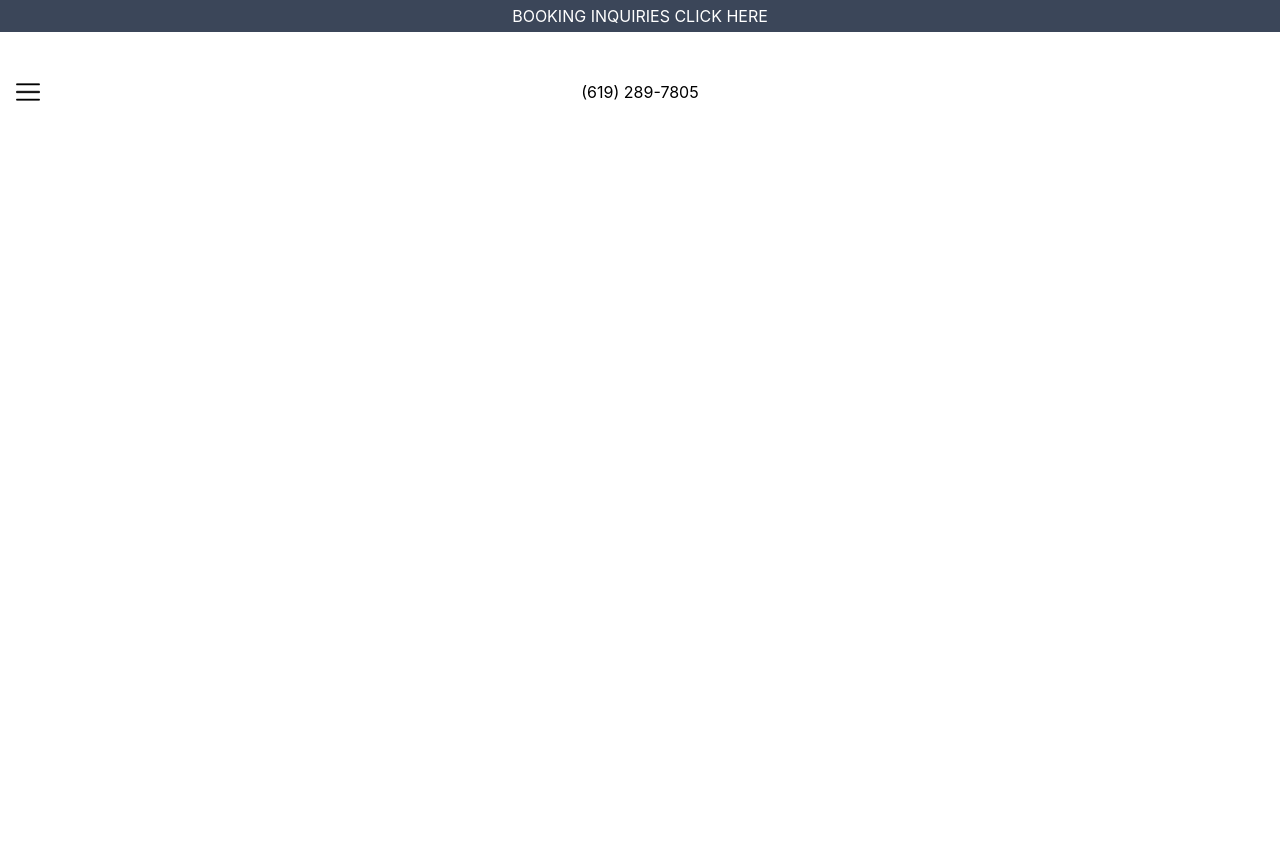
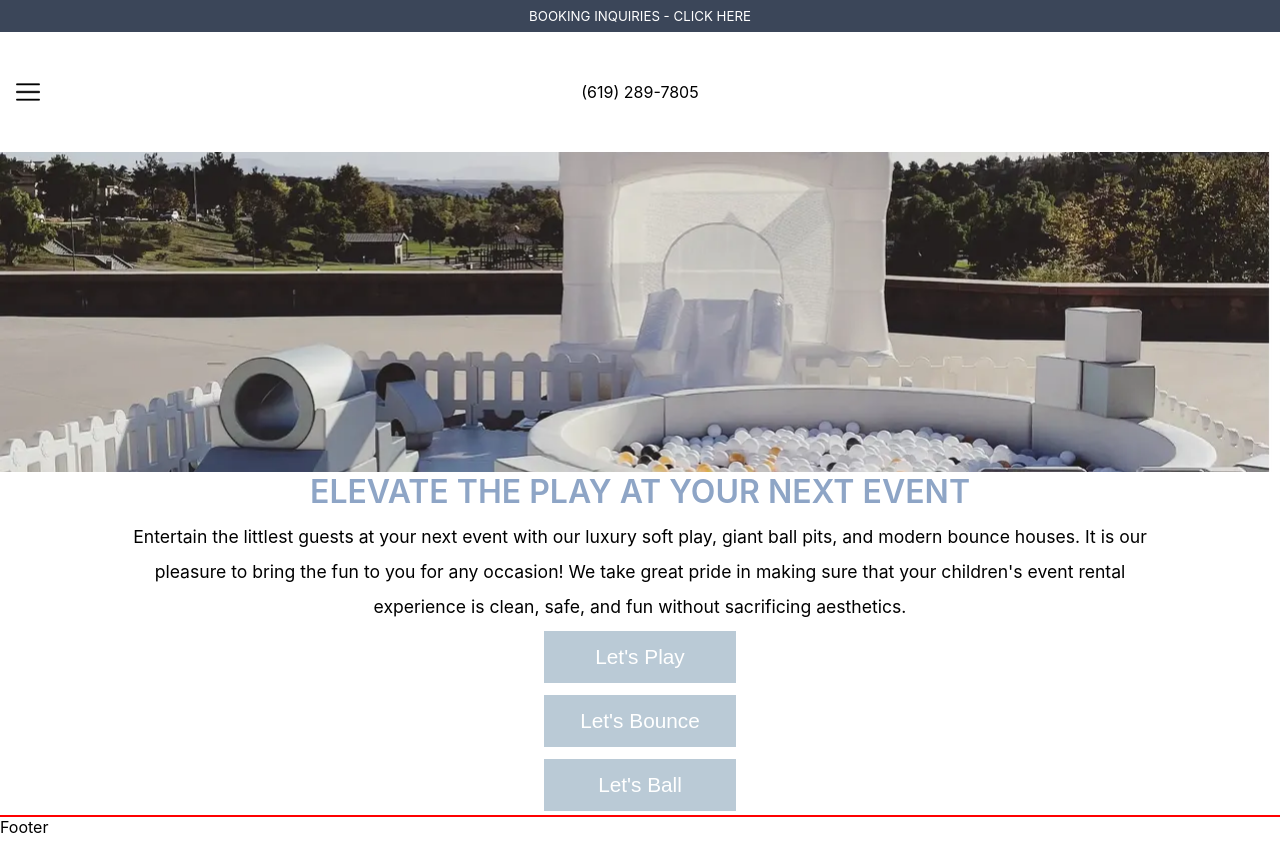
Before and after one commit to EndingNever/softplay, a React (Create React App) app: page / in a window 1280 px wide. Before the commit the page ends 800 px from the top, so only its background shows below. Built offline with nearby package versions, Linux system fonts and the light colour scheme.

Commit message:
styling, begin footer

```diff
--- a/src/App.js
+++ b/src/App.js
@@ -1,14 +1,16 @@
-import logo from './logo.svg';
 import './App.css';
 import MainDisplay from './components/mainDisplay/MainDisplay';
 import Navbar from './components/navbar/Navbar';
 import Inquiries from './components/inquiries/Inquiries';
+import Footer from './components/footer/Footer';
 
 function App() {
   return (
 <div>
   <Inquiries />
   <Navbar />
+  <MainDisplay />
+  <Footer />
 </div>
   );
 }
--- /dev/null
+++ b/src/components/buttons/Buttons.js
@@ -0,0 +1,10 @@
+import React from 'react'
+import styles from './Buttons.module.scss'
+
+export default function Buttons(props) {
+  return (
+    <button className={styles.button}>
+      <p>{props.text}</p>
+    </button>
+  )
+}
--- /dev/null
+++ b/src/components/buttons/Buttons.module.scss
@@ -0,0 +1,9 @@
+.button {
+  padding: 14px;
+  width: 12rem;
+  background-color: #BACAD6;
+  border: none;
+  margin: 6px;
+  color: white;
+  font-size: 1.3rem;
+}
--- /dev/null
+++ b/src/components/footer/Footer.js
@@ -0,0 +1,10 @@
+import React from 'react'
+import styles from './footer.module.scss'
+
+export default function Footer() {
+  return (
+    <div className={styles.footerContainer}>
+      Footer
+    </div>
+  )
+}
--- /dev/null
+++ b/src/components/footer/footer.module.scss
@@ -0,0 +1,5 @@
+.footerContainer{
+  outline: 2px solid red;
+  height: 3rem;
+  width: 100vw;
+}
--- a/src/components/inquiries/Inquiries.js
+++ b/src/components/inquiries/Inquiries.js
@@ -4,7 +4,7 @@ import styles from './inquiries.module.scss'
 export default function Inquiries() {
   return (
     <div className={styles.inquiries}>
-      BOOKING INQUIRIES CLICK HERE
+      <h5>BOOKING INQUIRIES - CLICK HERE</h5>
     </div>
   )
-}
+};
--- a/src/components/inquiries/inquiries.module.scss
+++ b/src/components/inquiries/inquiries.module.scss
@@ -5,4 +5,8 @@
   align-items: center;
   color: white;
   height: 2rem;
+
+  h5 {
+    font-weight: 400;
+  }
 }
--- a/src/components/mainDisplay/MainDisplay.js
+++ b/src/components/mainDisplay/MainDisplay.js
@@ -1,9 +1,22 @@
 import React from 'react';
+import Buttons from '../buttons/Buttons';
+import styles from './MainDisplay.module.scss'
 
 const MainDisplay = () => {
   return (
-    <div>
-      Main DIsplay here
+    <div className={styles.mainDisplay}>
+      <div className={styles.bgImg}></div>
+      <div className={styles.textContainer}>
+        <h1 className={styles.heroText}>
+          ELEVATE THE PLAY AT YOUR NEXT EVENT
+        </h1>
+        <p className={styles.infoText}>
+          Entertain the littlest guests at your next event with our luxury soft play, giant ball pits, and modern bounce houses. It is our pleasure to bring the fun to you for any occasion! We take great pride in making sure that your children's event rental experience is clean, safe, and fun without sacrificing aesthetics.
+        </p>
+      </div>
+      <Buttons text={"Let's Play"} />
+      <Buttons text={"Let's Bounce"} />
+      <Buttons text={"Let's Ball"} />
     </div>
   );
 }
--- /dev/null
+++ b/src/components/mainDisplay/MainDisplay.module.scss
@@ -0,0 +1,40 @@
+.mainDisplay {
+  object-fit: cover;
+  // height: 60vh;
+  display: flex;
+  flex-direction: column;
+  align-items: center;
+  justify-content: center;
+
+  .bgImg {
+    background-image: url("../../images/softplay.webp");
+    background-position: center;
+    background-repeat: no-repeat;
+    background-size: cover;
+    width: 100%;
+    height: 40vh;
+  }
+
+  .textContainer {
+    width: 80vw;
+    // display: flex;
+    // align-items: center;
+    // justify-content: center;
+    text-align: center;
+    color: #8ea5c6;
+    font-weight: 500;
+
+    .heroText {
+      font-weight: 600;
+      margin-bottom: 8px;
+    }
+
+    .infoText {
+      line-height: 2;
+      font-size: 1.1rem;
+      font-weight: 700;
+      color: black;
+      font-weight: 400;
+    }
+  }
+}
--- a/src/components/navbar/navbar.module.scss
+++ b/src/components/navbar/navbar.module.scss
@@ -7,6 +7,7 @@
   justify-content: flex-start;
   padding-left: 1rem;
   padding-right: 2.5rem;
+  position: sticky;
 
   .navToggle {
     //* Opens nav in mobile
```
Also changed, not shown: src/images/softplay.webp (added).
